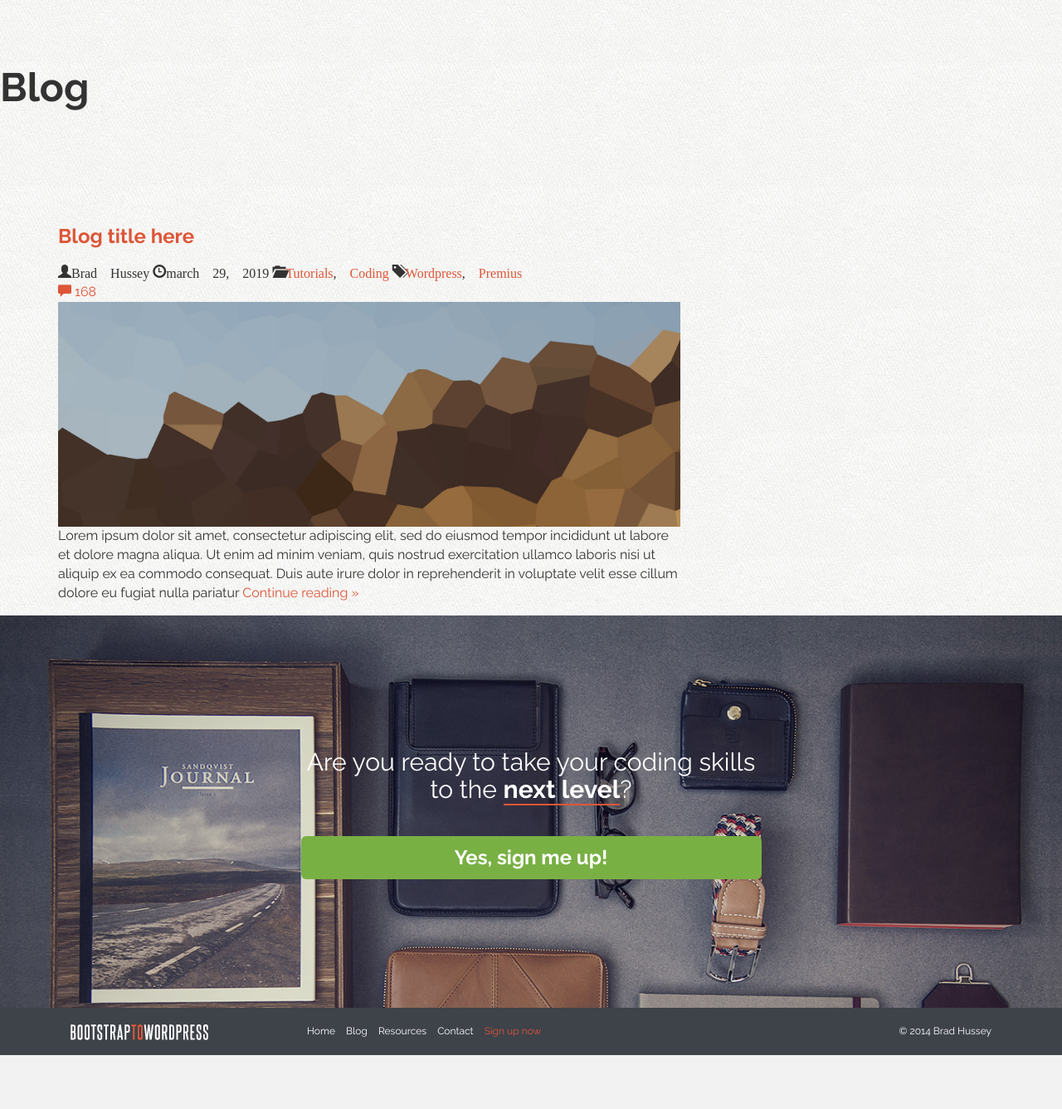
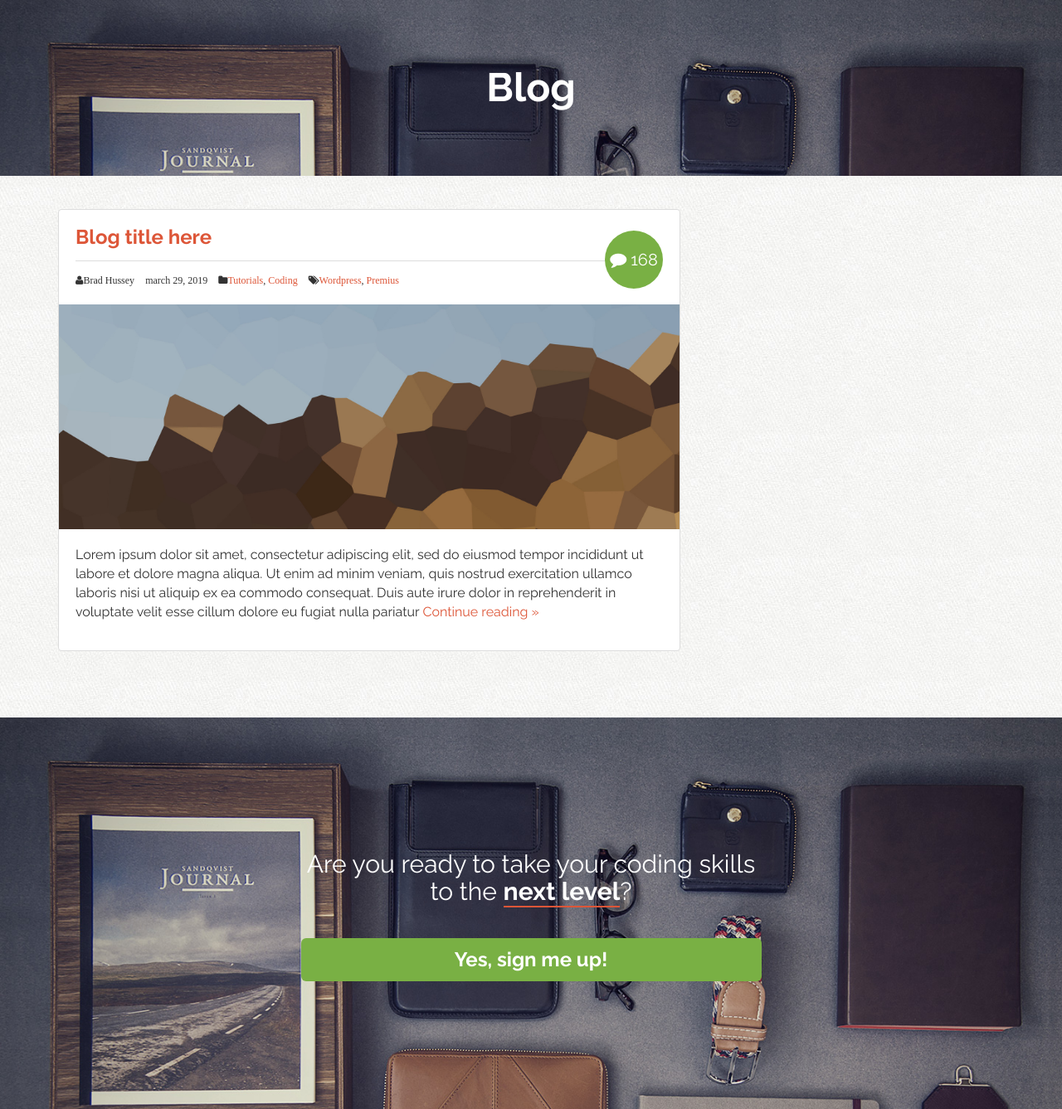
Before and after one commit to Z-Jonesy/B2W, a PHP site: page /blog.html in a window 1280 px wide. Shown: the part 51-1388 px from the top of the page at 83% size. Before the commit the page ends 1323 px from the top, so only its background shows below. Run offline with PHP 8.4, Linux system fonts and the light colour scheme.

Commit message:
add blog css in scutom.css

```diff
--- a/assets/css/custom.css
+++ b/assets/css/custom.css
@@ -221,6 +221,33 @@ section h3{
   margin: 30px 0 10px;
 }
 
+/* BLOG HEADER */
+
+#primary{
+  padding-top: 40px;
+  padding-bottom: 40px;
+}
+
+.feature-image{
+  display: table;
+  width: 100%;
+}
+.feature-image-default{
+  background: url("../img/stuff-feature.jpg") no-repeat;
+  background-size: cover;
+}
+.feature-image-default-alt{
+  background: url("../img/hipster-stuff.jpg") no-repeat;
+  background-size: cover;
+}
+.feature-image h1{
+  display: table-cell;
+  vertical-align: middle;
+  text-align: center;
+  color: white;
+}
+
+
 #optin{
   background: #3e4249;
   padding: 20px 0;
@@ -345,6 +372,76 @@ footer li.signup-link a:hover{
   font-weight: bold;
 }
 
+/* BLOG */
+.post {
+  position: relative;
+  border: solid 1px #ddd;
+  background: white;
+  margin: 0 0 40px;
+  -webkit-border-radius: 4px;
+  -moz-border-radius: 4px;
+  border-radius: 4px;
+}
+.post header,
+.post .post-excerpt {
+  padding: 20px;
+}
+.post header h1,
+.post header h3 {
+  margin: 0 0 15px;
+  padding: 0 0 15px;
+  border-bottom: solid 1px #ddd;
+}
+.post header h1 {
+  font-size: 24px;
+}
+.post-image {
+  height: auto;
+}
+.post-details {
+  font-size: 12px;
+  width: 90%;
+}
+.post-details i.fa {
+  padding-left: 10px;
+}
+.post-details i.fa:first-child {
+  padding: 0;
+}
+
+/* COMMENTS */
+.post-comments-badge {
+  height: 70px;
+  width: 70px;
+  position: absolute;
+  top: 25px;
+  right: 20px;
+  border: none;
+  -webkit-border-radius: 100%;
+  -moz-border-radius: 100%;
+  border-radius: 100%;
+  background: #79b044;
+  text-align: center;
+  display: table;
+}
+.post-comments-badge a {
+  display: table-cell;
+  vertical-align: middle;
+  color: white;
+  font-size: 20px;
+  line-height: 20px;
+}
+.post-comments-badge i.fa{
+  display: block;
+  font-size: 15px;
+  padding: 0;
+  margin-bottom: 4px;
+}
+.post-comments-badge:hover{
+  background-color: #8bc653;
+}
+
+
 /* CUSTOM ICON SPRITES */
 i.ci{
   display: inline-block;
--- a/blog.html
+++ b/blog.html
@@ -72,12 +72,12 @@
                 <header>
                     <h3><a href="post.html">Blog title here</a></h3>
                     <div class="post-details">
-                        <span class="glyphicon glyphicon-user">Brad Hussey</span>
-                        <span class="glyphicon glyphicon-time"><time>march 29, 2019</time></span>
-                        <span class="glyphicon glyphicon-folder-open"><a href="">Tutorials</a>, <a href="">Coding</a></span>
-                        <span class="glyphicon glyphicon-tags"><a href="">Wordpress</a>, <a href="">Premius</a></span>
+                        <i class="fa fa-user">Brad Hussey</i>
+                        <i class="fa fa-clock_o"><time>march 29, 2019</time></i>
+                        <i class="fa fa-folder"><a href="">Tutorials</a>, <a href="">Coding</a></i>
+                        <i class="fa fa-tags"><a href="">Wordpress</a>, <a href="">Premius</a></i>
                         <div class="post-comments-badge">
-                            <a href=""><span class="glyphicon glyphicon-comment"></span> 168</a>
+                            <a href=""><span class="fa fa-comment"></span> 168</a>
                         </div> <!-- post-comments-badge -->
                     </div><!-- post-details -->
                 </header> <!-- header -->
```
